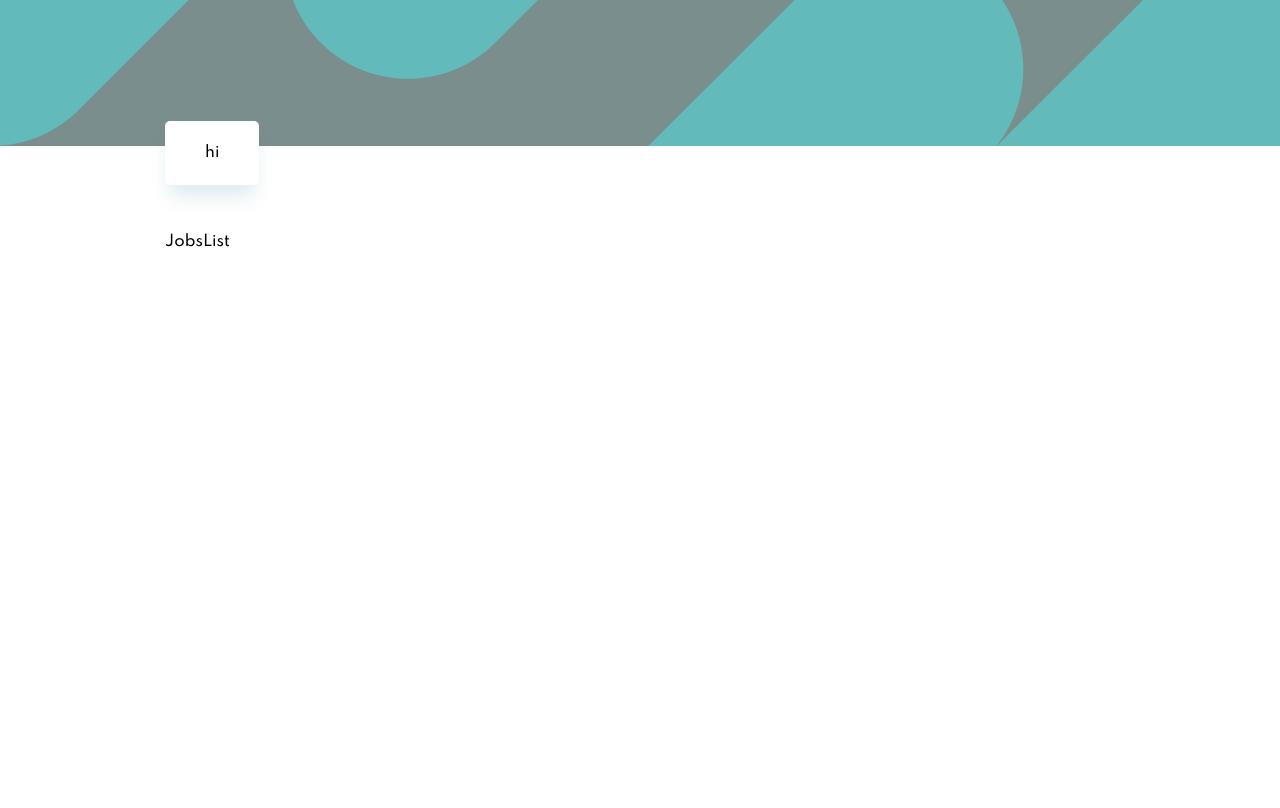
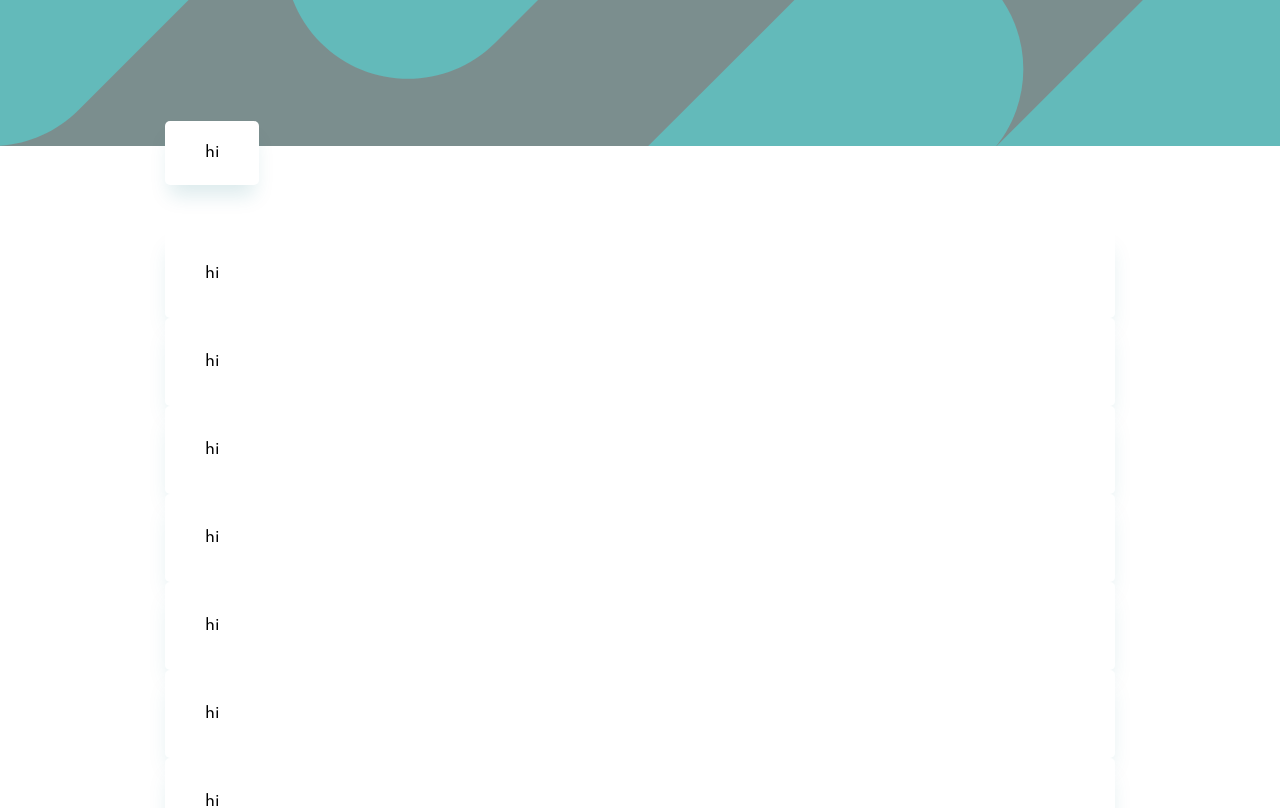
Before and after one commit to justAdevTV/job-listings-page, a Next.js app: page / in a window 1280 px wide. Shown: the top 808 px of the page. Built offline with nearby package versions, Linux system fonts and the light colour scheme.

Commit message:
JobCards - Added mapping for JobCards

```diff
--- a/components/JobCard/JobCard.js
+++ b/components/JobCard/JobCard.js
@@ -1,3 +1,85 @@
-function JobCard() {}
+import PropTypes from "prop-types";
+import { Card } from "../";
+import { _JobCardContainer } from "./jobCard.styles";
+
+function JobCard({
+  company,
+  logo,
+  isNew,
+  featured,
+  position,
+  role,
+  level,
+  postedAt,
+  contract,
+  locaiton,
+  languages,
+  tools,
+}) {
+  return (
+    <Card>
+      <_JobCardContainer>hi</_JobCardContainer>
+    </Card>
+  );
+}
+
+JobCard.defaultProps = {
+  onClick: () => {},
+};
+
+JobCard.propTypes = {
+  /**
+   * Name of poster
+   */
+  company: PropTypes.string.isRequired,
+  /**
+   * Path/to/image.link
+   */
+  logo: PropTypes.string.isRequired,
+  /**
+   * Shows tag - new
+   */
+  isNew: PropTypes.bool.isRequired,
+  /**
+   * Shows tag - featured
+   */
+  featured: PropTypes.bool.isRequired,
+  /**
+   * Name of position
+   */
+  position: PropTypes.string.isRequired,
+  /**
+   * ["Frontend", "Backend", "Fullstack"]
+   */
+  role: PropTypes.oneOf(["Frontend", "Backend", "Fullstack"]).isRequired,
+  /**
+   * ["Contract", "Full Time", "Part Time"]
+   */
+  level: PropTypes.oneOf(["Senior", "Midweight", "Junior"]).isRequired,
+  /**
+   * Time since posting ex. 2d ago
+   */
+  postedAt: PropTypes.string.isRequired,
+  /**
+   * ["Contract", "Full Time", "Part Time"]
+   */
+  contract: PropTypes.oneOf(["Contract", "Full Time", "Part Time"]).isRequired,
+  /**
+   * Ex. Worldwide
+   */
+  location: PropTypes.string.isRequired,
+  /**
+   * Ex. Ruby, JS
+   */
+  languages: PropTypes.array.isRequired,
+  /**
+   * Ex. React
+   */
+  tools: PropTypes.array.isRequired,
+  /**
+   * Uplifts ({tagName})
+   */
+  onClick: PropTypes.func,
+};
 
 export default JobCard;
--- a/components/JobCard/jobCard.styles.js
+++ b/components/JobCard/jobCard.styles.js
@@ -1,3 +1,7 @@
 import styled from "styled-components";
 
-export {};
+const _JobCardContainer = styled.div`
+  padding: 3.2rem 4rem;
+`;
+
+export { _JobCardContainer };
--- a/components/JobsList/JobsList.js
+++ b/components/JobsList/JobsList.js
@@ -1,8 +1,20 @@
 import PropTypes from "prop-types";
 import { _JobsList } from "./jobsLists.styles";
+import { JobCard } from "../";
 
 function JobsList({ jobs, onClick }) {
-  return <_JobsList>JobsList</_JobsList>;
+  // Takes jobs prop and maps out to JobCards
+  const generateJobsListCards = (jobs) =>
+    jobs.map((jobProps) => (
+      <JobCard
+        {...jobProps}
+        key={jobProps.id}
+        isNew={jobProps.new}
+        onClick={onClick}
+      />
+    ));
+
+  return <_JobsList>{generateJobsListCards(jobs)}</_JobsList>;
 }
 
 JobsList.defaultProps = {
--- a/components/index.js
+++ b/components/index.js
@@ -2,6 +2,7 @@ import AppProvider from "./AppProvider";
 import Banner from "./Banner";
 import Card from "./Card";
 import Filter from "./Filter";
+import JobCard from "./JobCard";
 import JobsList from "./JobsList";
 
-export { AppProvider, Banner, Card, Filter, JobsList };
+export { AppProvider, Banner, Card, Filter, JobCard, JobsList };
```
